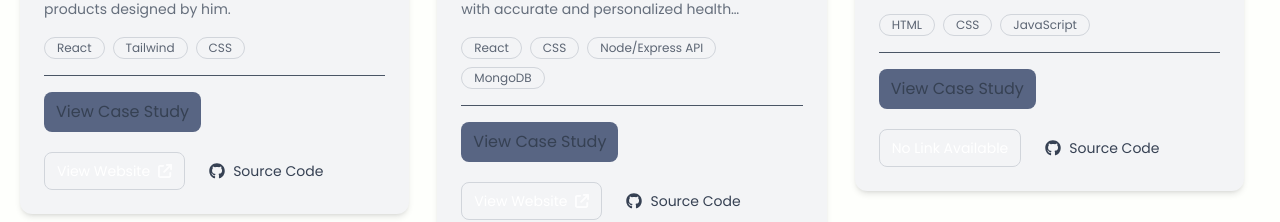
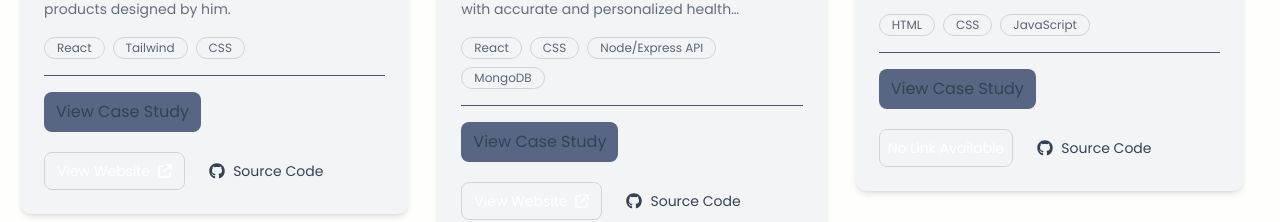
Before and after one commit to TobbyWillson/my-portfolio, a React (Vite) app: page / in a window 1280 px wide. Shown: the part 2440-2662 px from the top of the page. Built offline with nearby package versions, Linux system fonts and the light colour scheme.

Commit message:
Slight changes

```diff
--- a/src/Components/PreviousProjects.jsx
+++ b/src/Components/PreviousProjects.jsx
@@ -65,7 +65,7 @@ const PreviousProjects = () => {
 
                   <div className='flex flex-wrap gap-6 max-[368px]:gap-4 pt-1'>
                     {project.liveUrl == "" ? (
-                      <div className='inline-flex items-center gap-2 rounded-lg border border-border-gray px-3 py-2 text-sm font-medium text-white transition hover:bg-[#556daf]'> No Link Available </div>
+                      <div className='inline-flex items-center gap-2 rounded-lg border border-border-gray px-2 py-2 text-sm font-medium text-white transition hover:bg-[#556daf]'> No Link Available </div>
                     ) : (
                       <a href={project.liveUrl} target='_blank' rel='noreferrer' className='inline-flex items-center gap-2 rounded-lg border border-border-gray px-3 py-2 text-sm font-medium text-white transition-all duration-500 hover:bg-[#556daf]'>
                         View Website
```
